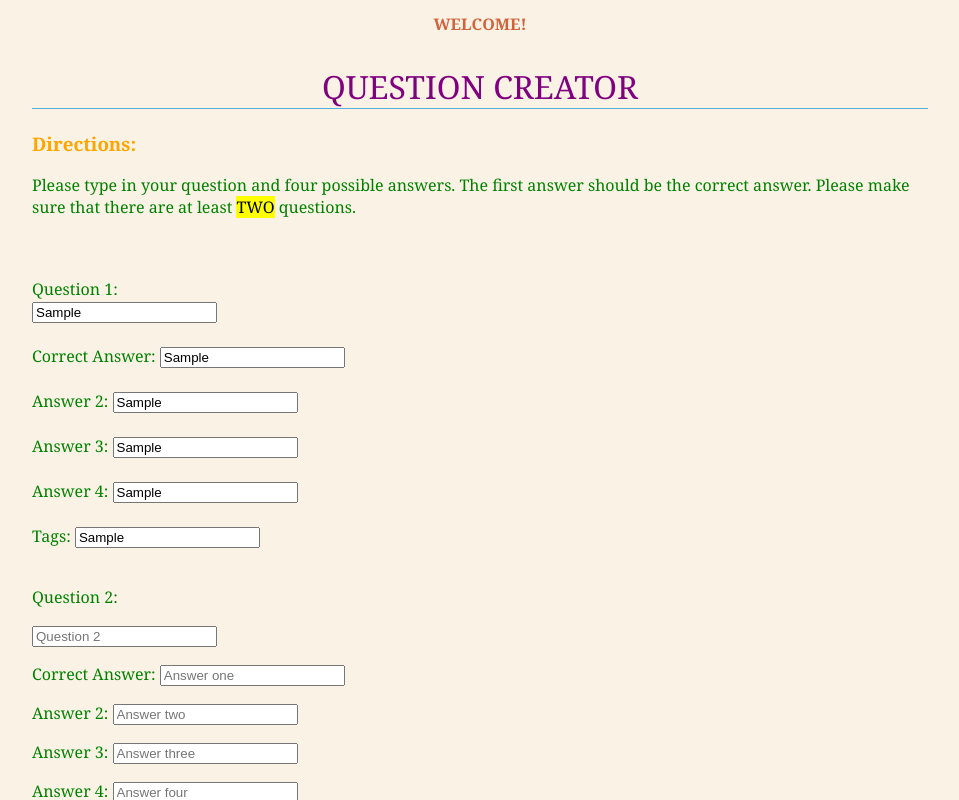
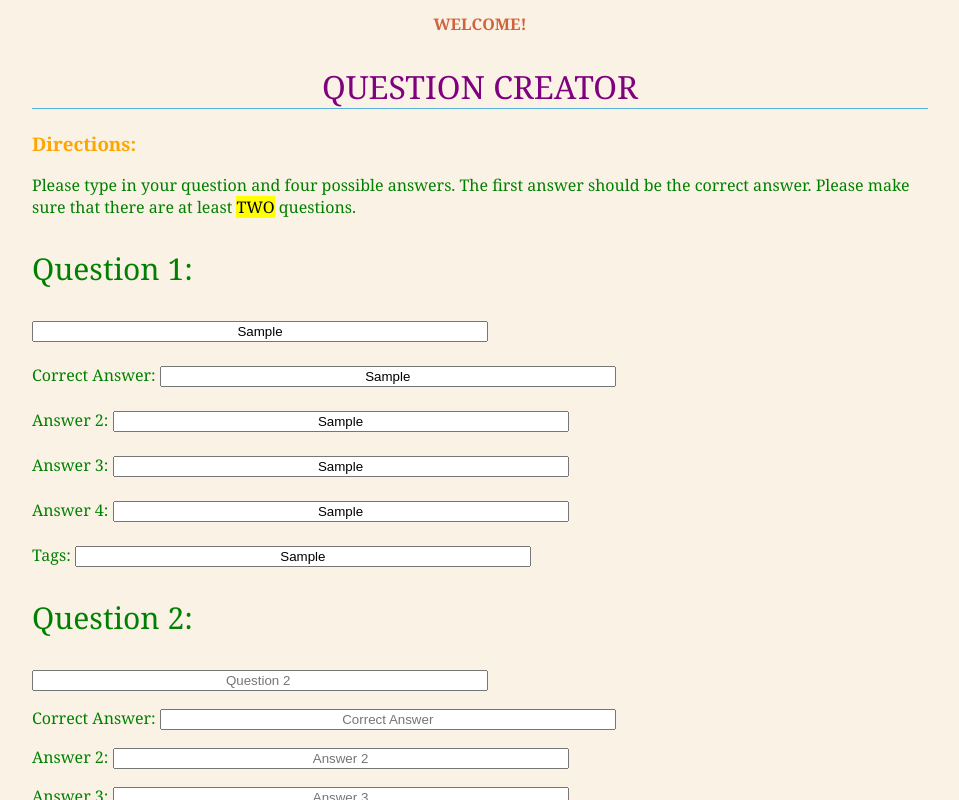
Before and after one commit to cmsparks/Rush_Game, a website: page build/public/teacher/make_quiz/questionCreator.html in a window 1280 px wide. Both pictures are taken after typing "Sample", "Sample", "Sample", "Sample", "Sample", "Sample" into the empty fields and a click on the button "Create new question". Shown: the top 800 px of the page, without its empty margins (160-1119 px from the left). Drawn offline with nearby package versions, Linux system fonts and the light colour scheme.

Commit message:
Some CSS updates

```diff
--- a/build/public/teacher/make_quiz/questionCreator.html
+++ b/build/public/teacher/make_quiz/questionCreator.html
@@ -36,6 +36,27 @@
 		form{
 			color: green;
 		}
+
+		input[type=text]{
+			text-align:center;
+			width: 50%;
+		}
+		input[type=button]{
+			background-color:blue;
+			border:none;
+			color:white;
+
+		}
+		input[type=submit]{
+			background-color: #4CAF50;
+			color: white;
+			border: none;
+			padding: 16px 32px;
+		}
+		#QuestionID{
+			font-size:30px;
+		}
+
 	</style>
 
 	<body>
@@ -44,38 +65,39 @@
 		<h3>Directions:</h3>
 		<p> Please type in your question and four possible answers. The first answer should be the correct answer. Please make sure that there are at least <mark>TWO</mark> questions.</p>
 
-		<br>
+
 		<div id="newQuestionHere">
-		<br>
+
 		<form id="form">
 
-		Question 1:
-		<br>
-		<input type="text" name="challenge1" placeholder = "Question 1">
+		<p id="QuestionID">Question 1:</p>
+		<input type="text" name="challenge1" placeholder = "Question 1" >
 		<br>
 		<br>
-		Correct Answer: <input type = "text" name="1ans1" placeholder = "Answer one">
+		Correct Answer: <input type = "text" name="1ans1" placeholder = "Correct Answer">
 		<br>
 		<br>
-		Answer 2: <input type = "text" name="1ans2" placeholder = "Answer two">
+		Answer 2: <input type = "text" name="1ans2" placeholder = "Answer 2">
 		<br>
 		<br>
-		Answer 3: <input type = "text" name="1ans3" placeholder = "Answer three">
+		Answer 3: <input type = "text" name="1ans3" placeholder = "Answer 3">
 		<br>
 		<br>
-		Answer 4: <input type = "text" name="1ans4" placeholder = "Answer four">
+		Answer 4: <input type = "text" name="1ans4" placeholder = "Answer 4">
 		<br>
 		<br>
-		Tags: <input type = "text" name="1ans4" placeholder = "e.g. science, logs, etc">
+		Tags: <input type = "text" name="1ans" placeholder = "e.g. science, logs, etc">
 		<br>
+
+		</div>
 		<br>
-		</div>
 		<input type = "button" value = "Create new question" onClick ="newQues();">
 		<br>
 		<br>
 
 		<input type = "submit" value = "Submit" onClick="finish();">
 		</form>
+		<!--
 	<script src="http://code.jquery.com/jquery-3.2.1.min.js"></script>
 	<script>
 		$(function () {
@@ -86,5 +108,8 @@
 			})
 		})
 	</script>
+	-->
+	<br>
+	<br>
 	</body>
 </html>
--- a/build/public/teacher/make_quiz/questionCreatorJS.js
+++ b/build/public/teacher/make_quiz/questionCreatorJS.js
@@ -8,11 +8,15 @@ var inputs = document.getElementsByTagName("input");
 	}
 	console.log(finalInputs);
 
+	var attributeText = "text-align:center; width: 50%;"
+
 	var challenge = document.createElement("input");
     challenge.name="challenge"+ count;
-    challenge.placeholder= "Question " +count+
-    " ";
+    challenge.placeholder= "Question " +count+" ";
+    challenge.setAttribute("style",attributeText);
+
     var questNumArea = document.createElement("p");
+    questNumArea.setAttribute("style","font-size:30px;");
     var oneNum = document.createElement("p");
     var twoNum = document.createElement("p");
     var threeNum = document.createElement("p");
@@ -21,6 +25,10 @@ var inputs = document.getElementsByTagName("input");
     var br = document.createElement("br");
 
     var questNumText = document.createTextNode("Question "+count+":");//
+
+
+
+
     var oneText = document.createTextNode("Correct Answer: ");
     var twoText = document.createTextNode("Answer 2: ");
     var threeText = document.createTextNode("Answer 3: ");
@@ -36,23 +44,28 @@ var inputs = document.getElementsByTagName("input");
 
 	var ansOne = document.createElement("input");
 	ansOne.name = count+"ans"+1;
-	 ansOne.placeholder= "Answer one";
+	ansOne.placeholder= "Correct Answer";
+	ansOne.setAttribute("style",attributeText);
 
 	var ansTwo = document.createElement("input");
 	ansTwo.name = count+"ans"+2;
-	ansTwo.placeholder= "Answer two";
+	ansTwo.placeholder= "Answer 2";
+	ansTwo.setAttribute("style",attributeText);
 
 	var ansThree = document.createElement("input");
 	ansThree.name = count+"ans"+3;
-	ansThree.placeholder= "Answer three";
+	ansThree.placeholder= "Answer 3";
+	ansThree.setAttribute("style",attributeText);
 
 	var ansFour = document.createElement("input");
 	ansFour.name = count+"ans"+4;
-	ansFour.placeholder= "Answer four";
+	ansFour.placeholder= "Answer 4";
+	ansFour.setAttribute("style",attributeText);
 
 	var ansTag = document.createElement("input");
 	ansTag.name = count+"ans";
 	ansTag.placeholder= "e.g. science, logs, etc";
+	ansTag.setAttribute("style",attributeText);
 
 	oneNum.appendChild(ansOne);
 	twoNum.appendChild(ansTwo);
@@ -62,6 +75,7 @@ var inputs = document.getElementsByTagName("input");
 
 	var formPlate = document.getElementById("form");
 
+	//ansOne.setAttribute('style',"background-color: green;");
 
 	formPlate.appendChild(questNumArea);
 	formPlate.appendChild(challenge);
@@ -70,7 +84,7 @@ var inputs = document.getElementsByTagName("input");
 	formPlate.appendChild(threeNum);
 	formPlate.appendChild(fourNum);
 	formPlate.appendChild(tagNum);
-	formPlate.appendChild(br);
+	//formPlate.appendChild(br);
 
 	var element = document.getElementById("newQuestionHere");
 	element.appendChild(formPlate);
@@ -83,6 +97,7 @@ for(var cat =0, max = finalInputs.length; cat<max; cat++){
 	 inputs[cat].value=finalInputs[cat];
 	}
 }
+
 ///////////////////////////////////////////
 function finish(){
 	console.log("finishing");
```
